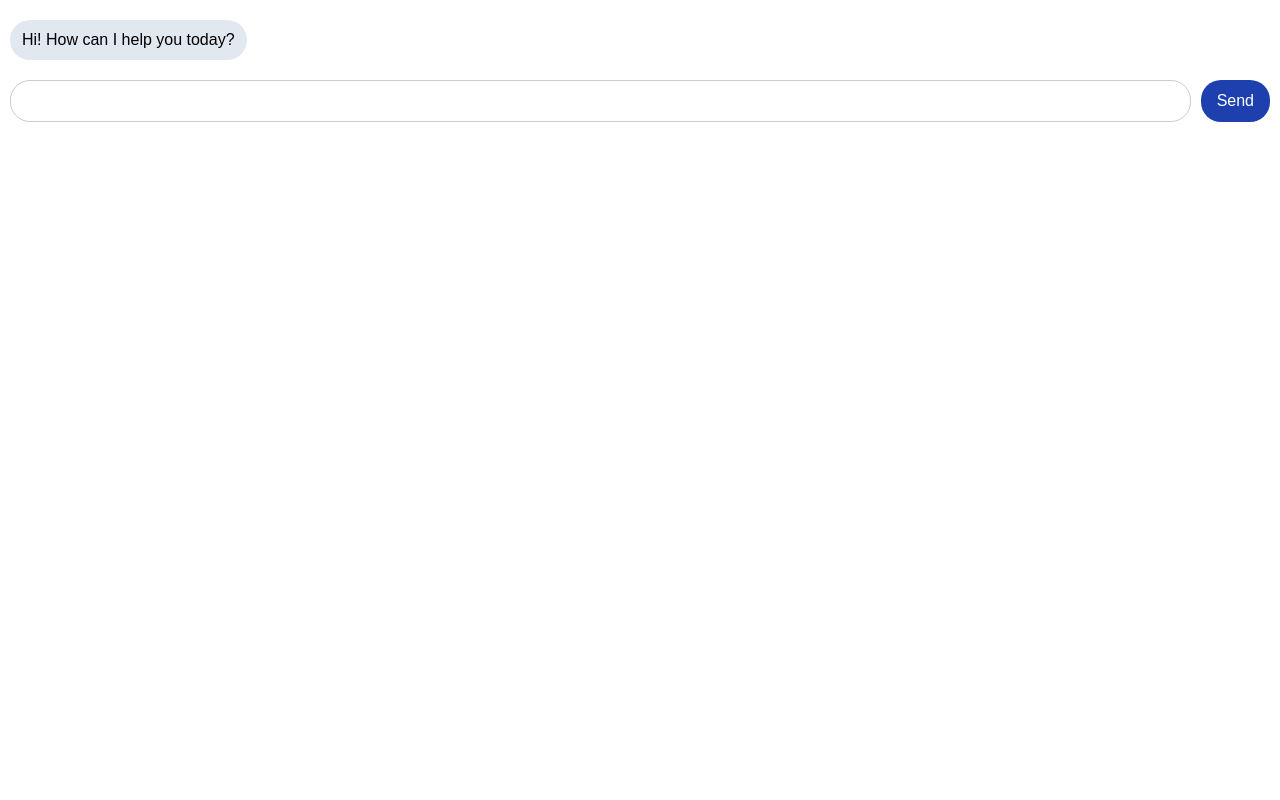
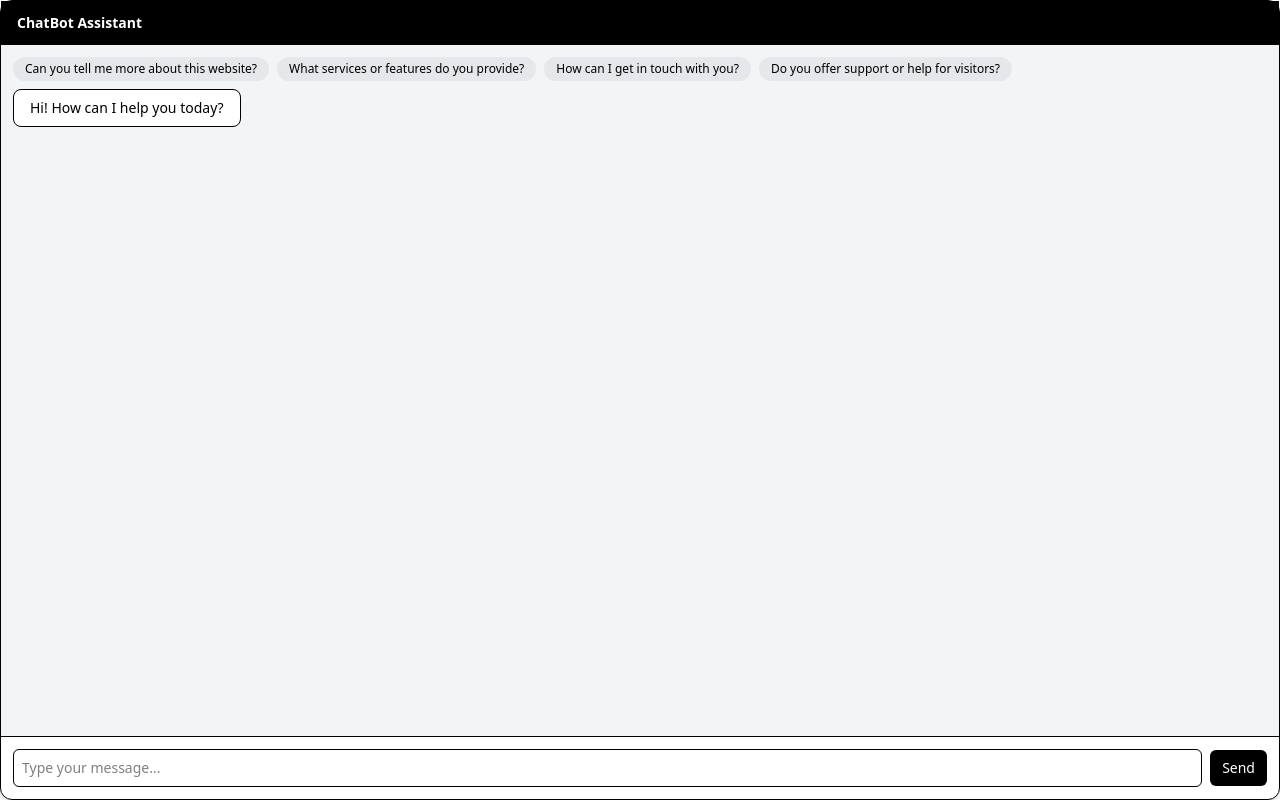
Before and after one commit to umeradnan7106/chatbot-integration, a Next.js app: page /embed/chatbot in a window 1280 px wide. Built offline with nearby package versions, Linux system fonts and the light colour scheme.

Commit message:
fourth commit

```diff
--- a/src/app/api/ask-question/route.ts
+++ b/src/app/api/ask-question/route.ts
@@ -15,9 +15,6 @@ import { NextResponse } from "next/server";
 
 export async function POST(req: Request) {
   const { id, message } = await req.json();
-
-  // For now, return a mocked AI response
   const reply = `You asked: "${message}". This is a mocked response from chatbot ${id}.`;
-
   return NextResponse.json({ reply });
 }
--- a/src/app/api/save-chatbot/route.ts
+++ b/src/app/api/save-chatbot/route.ts
@@ -3,9 +3,11 @@ import { NextResponse, NextRequest } from "next/server";
 export async function POST(req: NextRequest) {
   const { website, goal } = await req.json();
 
-  const id = Math.random().toString(36).substring(2, 8);
+  // const id = Math.random().toString(36).substring(2, 8);
+  const id = "abc1234"
 
   const embedUrl = `${process.env.NEXT_PUBLIC_BASE_URL}/embed/chatbot?id=${id}`;
 
   return NextResponse.json({ success: true, embedUrl });
+
 }
--- a/src/app/embed/chatbot/ChatbotClientWrapper.tsx
+++ b/src/app/embed/chatbot/ChatbotClientWrapper.tsx
@@ -1,69 +1,135 @@
-'use client';
+"use client";
 
-import { useSearchParams } from 'next/navigation';
-import { useEffect, useState } from 'react';
+import { useSearchParams } from "next/navigation";
+import { useEffect, useRef, useState } from "react";
+
+type Message = {
+  from: "user" | "bot";
+  text: string;
+};
+
+const suggestedQuestions = [
+  "Can you tell me more about this website?",
+  "What services or features do you provide?",
+  "How can I get in touch with you?",
+  "Do you offer support or help for visitors?",
+];
 
 export default function ChatbotClientWrapper() {
   const params = useSearchParams();
-  const chatbotId = params.get('id');
+  const chatbotId = params.get("id");
 
-  const [messages, setMessages] = useState([
-    { from: 'bot', text: 'Hi! How can I help you today?' },
+  const [messages, setMessages] = useState<Message[]>([
+    { from: "bot", text: "Hi! How can I help you today?" },
   ]);
-  const [input, setInput] = useState('');
+  const [input, setInput] = useState("");
+  const [isLoading, setIsLoading] = useState(false);
+  const messagesEndRef = useRef<HTMLDivElement>(null);
 
-  const sendMessage = async () => {
-    const newMessages = [...messages, { from: 'user', text: input }];
-    setMessages(newMessages);
-    setInput('');
+  const sendMessage = async (textToSend?: string) => {
+    const message = textToSend ?? input;
+    if (!message.trim()) return;
 
-    const res = await fetch('/api/ask-question', {
-      method: 'POST',
-      body: JSON.stringify({
-        chatbotId,
-        question: input,
-      }),
-    });
-    const data = await res.json();
+    const userMessage: Message = { from: "user", text: message };
+    setMessages((prev) => [...prev, userMessage]);
+    setInput("");
+    setIsLoading(true);
 
-    setMessages([...newMessages, { from: 'bot', text: data.answer }]);
+    try {
+      const res = await fetch("/api/ask-question", {
+        method: "POST",
+        body: JSON.stringify({
+          chatbotId,
+          question: message,
+        }),
+      });
+      const data = await res.json();
+
+      const botMessage: Message = { from: "bot", text: data.answer };
+      setMessages((prev) => [...prev, botMessage]);
+    } catch (err) {
+      setMessages((prev) => [
+        ...prev,
+        { from: "bot", text: "⚠️ Sorry, something went wrong." },
+      ]);
+    } finally {
+      setIsLoading(false);
+    }
   };
 
+  const handleKeyDown = (e: React.KeyboardEvent<HTMLInputElement>) => {
+    if (e.key === "Enter") sendMessage();
+  };
+
+  useEffect(() => {
+    messagesEndRef.current?.scrollIntoView({ behavior: "smooth" });
+  }, [messages]);
+
   return (
-    <div style={{ fontFamily: 'sans-serif', height: '100%', padding: '10px' }}>
-      <div style={{ maxHeight: '430px', overflowY: 'auto' }}>
+    <div className="w-full h-screen flex flex-col bg-white rounded-xl border shadow-md text-sm">
+      {/* Header */}
+      <div className="bg-black text-white px-4 py-3 font-semibold flex justify-between items-center">
+        <span>ChatBot Assistant</span>
+      </div>
+
+      {/* Chat area */}
+      <div className="flex-1 overflow-y-auto p-3 bg-gray-100 space-y-2">
+        {/* Suggested Questions */}
+        <div className="mb-2 flex flex-wrap gap-2">
+          {suggestedQuestions.map((question, index) => (
+            <button
+              key={index}
+              className="text-xs bg-gray-200 px-3 py-1 rounded-full hover:bg-gray-300 transition"
+              onClick={() => sendMessage(question)}
+            >
+              {question}
+            </button>
+          ))}
+        </div>
+
+        {/* Messages */}
         {messages.map((msg, i) => (
-          <div key={i} style={{ textAlign: msg.from === 'bot' ? 'left' : 'right', margin: '10px 0' }}>
-            <span
-              style={{
-                display: 'inline-block',
-                padding: '8px 12px',
-                borderRadius: '20px',
-                background: msg.from === 'bot' ? '#e2e8f0' : '#1e40af',
-                color: msg.from === 'bot' ? '#000' : '#fff',
-              }}
+          <div
+            key={i}
+            className={`flex ${msg.from === "user" ? "justify-end" : "justify-start"}`}
+          >
+            <div
+              className={`rounded-lg px-4 py-2 max-w-[75%] whitespace-pre-line ${
+                msg.from === "user"
+                  ? "bg-black text-white"
+                  : "bg-white text-black border"
+              }`}
             >
               {msg.text}
-            </span>
+            </div>
           </div>
         ))}
+
+        {isLoading && (
+          <div className="flex justify-start">
+            <div className="bg-white text-black border px-4 py-2 rounded-lg text-sm">
+              Typing...
+            </div>
+          </div>
+        )}
+
+        <div ref={messagesEndRef} />
       </div>
-      <div style={{ display: 'flex', marginTop: '10px' }}>
+
+      {/* Input */}
+      <div className="border-t p-3 flex items-center gap-2">
         <input
+          type="text"
+          placeholder="Type your message..."
+          className="flex-1 p-2 text-sm border rounded-md"
           value={input}
           onChange={(e) => setInput(e.target.value)}
-          style={{ flex: 1, padding: '8px', borderRadius: '20px', border: '1px solid #ccc' }}
+          onKeyDown={handleKeyDown}
         />
         <button
-          onClick={sendMessage}
-          style={{
-            marginLeft: '10px',
-            padding: '8px 16px',
-            borderRadius: '20px',
-            background: '#1e40af',
-            color: '#fff',
-            border: 'none',
-          }}
+          onClick={() => sendMessage()}
+          disabled={isLoading}
+          className="bg-black text-white px-3 py-2 rounded-md disabled:opacity-50"
         >
           Send
         </button>
```
